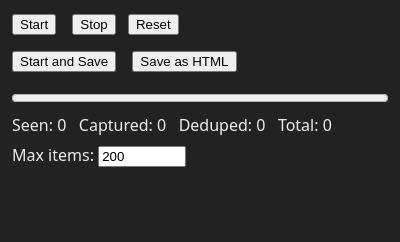
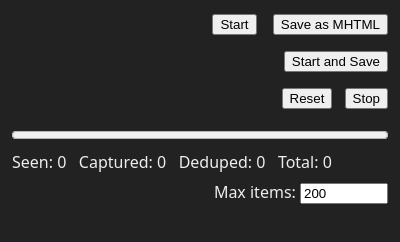
Before and after one commit to Dawnflare/GalleryArchiver, a browser extension: page popup.html in a window 400 px wide. Drawn offline with Linux system fonts and the light colour scheme.

Commit message:
Refine popup button layout and shortcuts

```diff
--- a/popup.html
+++ b/popup.html
@@ -5,23 +5,29 @@
     <title>Gallery Archiver by Dawnflare</title>
     <style>
       body { font-family: system-ui, Arial, sans-serif; margin: 12px; min-width: 260px; color: #eee; background: #222; }
-      button { margin-right: 8px; margin-bottom: 8px; }
+      button { margin-left: 0; margin-bottom: 8px; }
       label { display: block; margin-top: 8px; }
       input[type="number"] { width: 80px; }
-      .shortcut { font-size: 0.8em; color: #888; margin-left: 4px; }
+      .shortcut { font-size: 0.8em; color: #888; margin-right: 4px; }
       .row { margin: 6px 0; }
+      .buttons { text-align: right; }
+      .button-wrapper { margin-left: 8px; }
+      .button-wrapper:first-child { margin-left: 0; }
+      .right { text-align: right; }
       .stat { font-variant-numeric: tabular-nums; }
     </style>
   </head>
   <body>
-    <div class="row">
-      <button id="start">Start</button><span id="startShortcutLabel" class="shortcut"></span>
-      <button id="stop">Stop</button>
-      <button id="reset">Reset</button><span id="resetShortcutLabel" class="shortcut"></span>
+    <div class="row buttons">
+      <span class="button-wrapper"><span id="startShortcutLabel" class="shortcut"></span><button id="start">Start</button></span>
+      <span class="button-wrapper"><span id="saveShortcutLabel" class="shortcut"></span><button id="save">Save as MHTML</button></span>
     </div>
-    <div class="row">
-      <button id="startSave">Start and Save</button><span id="startSaveShortcutLabel" class="shortcut"></span>
-      <button id="save">Save as HTML</button><span id="saveShortcutLabel" class="shortcut"></span>
+    <div class="row buttons">
+      <span class="button-wrapper"><span id="startSaveShortcutLabel" class="shortcut"></span><button id="startSave">Start and Save</button></span>
+    </div>
+    <div class="row buttons">
+      <span class="button-wrapper"><span id="resetShortcutLabel" class="shortcut"></span><button id="reset">Reset</button></span>
+      <span class="button-wrapper"><button id="stop">Stop</button></span>
     </div>
     <div class="row">
       <progress id="progress" value="0" max="0" style="width:100%"></progress>
@@ -30,7 +36,7 @@
     <div class="row stat">
       Seen: <span id="seen">0</span> &nbsp; Captured: <span id="captured">0</span> &nbsp; Deduped: <span id="deduped">0</span> &nbsp; Total: <span id="total">0</span>
     </div>
-    <div class="row">
+    <div class="row right">
       <label>Max items: <input id="maxItems" type="number" min="10" max="100000" step="10" value="200"></label>
     </div>
     <script src="popup.js"></script>
```
Also changed, not shown: tests/popup.test.js (+4 -4 lines).
